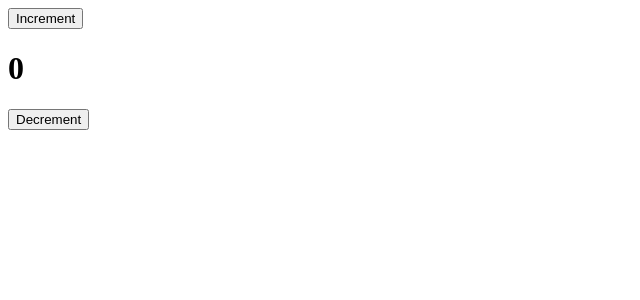
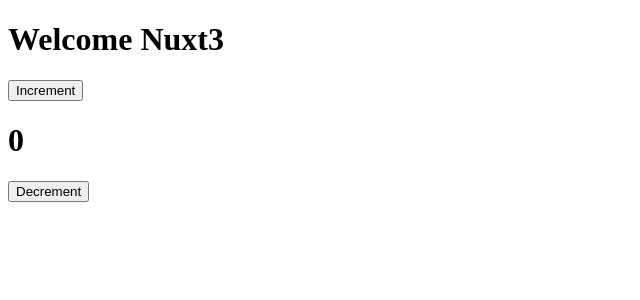
Before and after one commit to shahriarshaon1993/nuxtjs3-bitfumes-2022, a Nuxt app: page / in a window 1280 px wide. Shown: the top 300 px of the page, without its empty margins (0-640 px from the left). Built offline with nearby package versions, Linux system fonts and the light colour scheme.

Commit message:
Component Directory

```diff
--- a/app.vue
+++ b/app.vue
@@ -1,19 +1,8 @@
 <template>
-  <div>
-    <button @click="increment">Increment</button>
-    <h1>{{ count }}</h1>
-    <button @click="decrement">Decrement</button>
-  </div>
+  <HomeWelcome />
+  <Counter />
 </template>
 
 <script setup>
-  const count = ref(0);
 
-  function increment() {
-    count.value++;
-  }
-
-  function decrement() {
-    count.value--;
-  }
 </script>
--- /dev/null
+++ b/components/Counter.vue
@@ -0,0 +1,23 @@
+<template>
+    <div>
+        <button @click="increment">Increment</button>
+        <h1>{{ count }}</h1>
+        <button @click="decrement">Decrement</button>
+    </div>
+</template>
+
+<script setup>
+    const count = ref(0);
+
+    function increment() {
+        count.value++;
+    }
+
+    function decrement() {
+        count.value--;
+    }
+</script>
+
+<style>
+
+</style>
--- /dev/null
+++ b/components/Home/HomeWelcome.vue
@@ -0,0 +1,3 @@
+<template>
+    <h1>Welcome Nuxt3</h1>
+</template>
```
Also changed, not shown: 1 other file (tests, documents, lock files or other folders).
